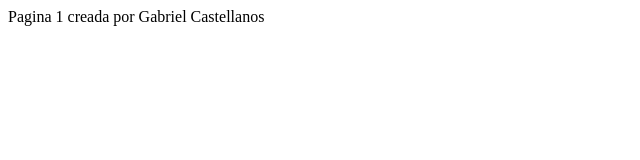
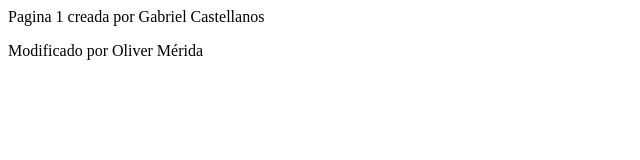
Before and after one commit to ksolo-2022439/proyecto_equipo, a plain HTML site: page pages/page_one.html in a window 1280 px wide. Shown: the whole page, without its empty margins (0-640 px from the left). Drawn offline with Linux system fonts and the light colour scheme.

Commit message:
Pagina uno modificada

```diff
--- a/pages/page_one.html
+++ b/pages/page_one.html
@@ -9,5 +9,6 @@
     <section>
         Pagina 1 creada por Gabriel Castellanos
     </section>
+    <p>Modificado por Oliver Mérida</p>
 </body>
 </html>
```
